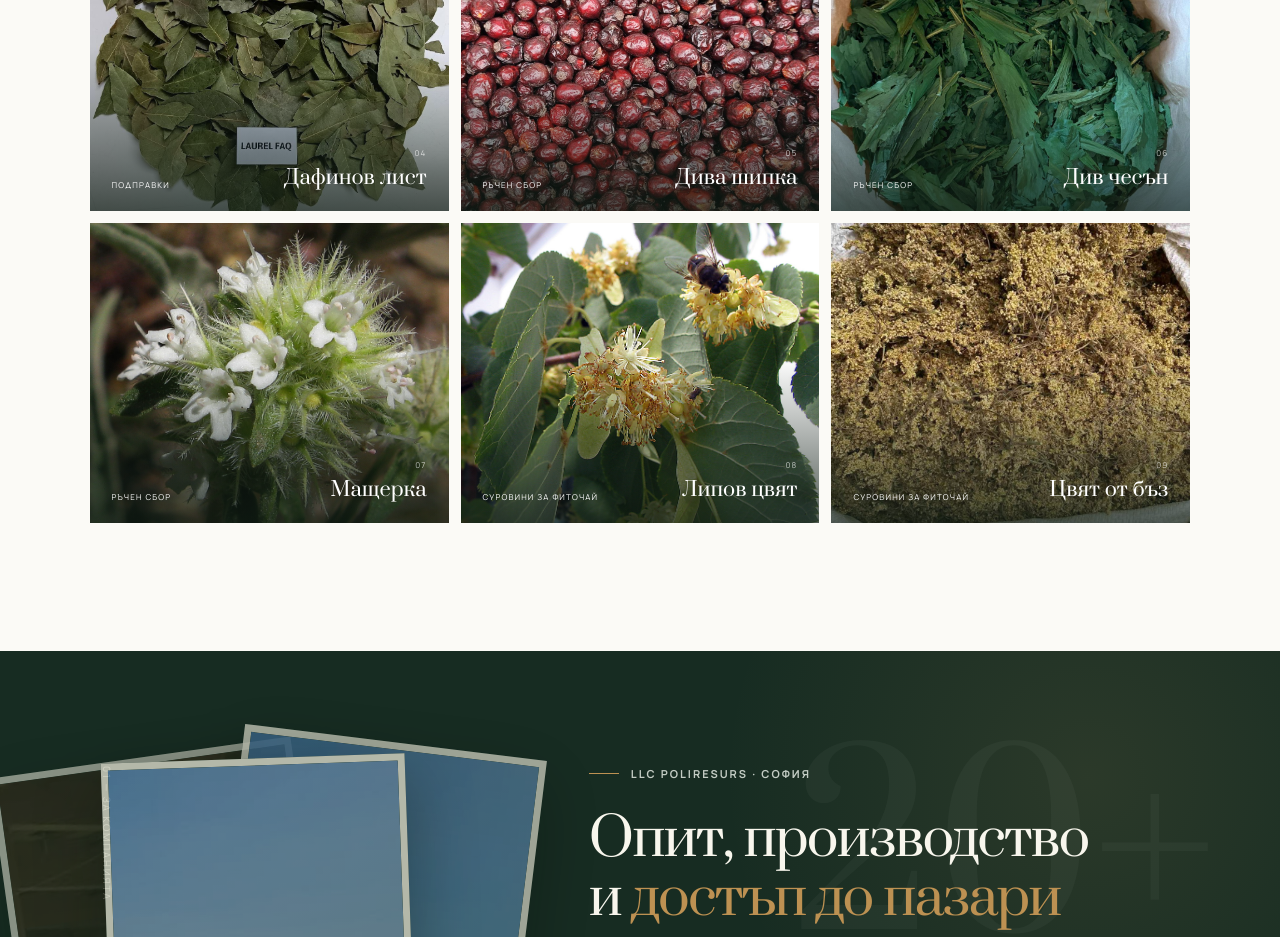
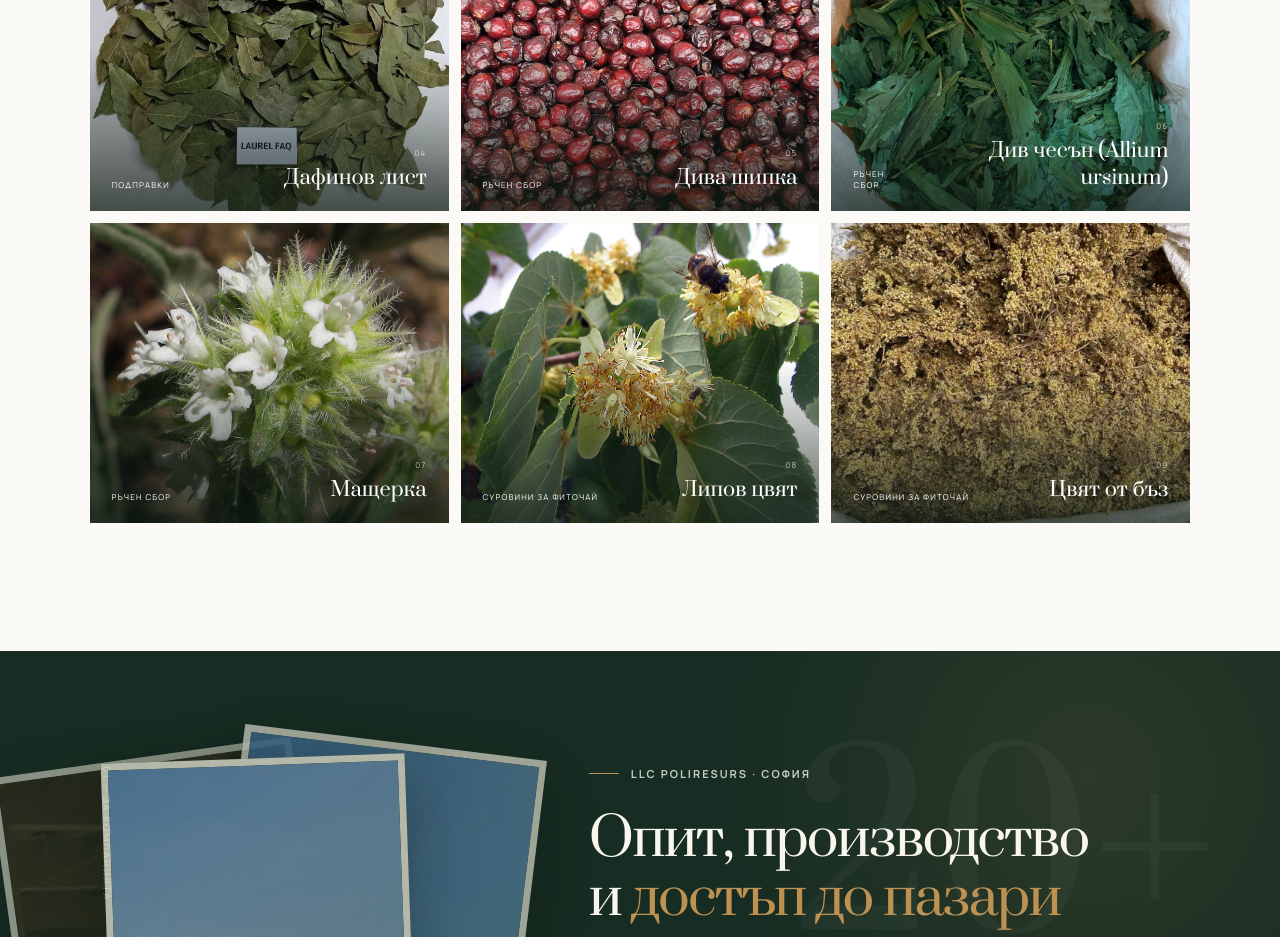
Before and after one commit to Serginho915/poliresurs, a React (Vite) app: page / in a window 1280 px wide. Shown: the part 3460-4397 px from the top of the page. Built offline with nearby package versions, Linux system fonts and the light colour scheme; no server answers.

Commit message:
Add botanical name for wild garlic

```diff
--- a/index.html
+++ b/index.html
@@ -100,7 +100,7 @@
           "Golden flaxseed",
           "White beans",
           "Wild rosehip",
-          "Wild garlic",
+          "Wild garlic (Allium ursinum)",
           "Thyme",
           "Bay leaves",
           "Linden blossom",
--- a/src/App.jsx
+++ b/src/App.jsx
@@ -45,7 +45,7 @@ export default function App() {
           ['Златист лен', 'Маслодайни семена', asset('golden-flax.jpg')],
           ['Дафинов лист', 'Подправки', asset('bay-leaf.jpeg')],
           ['Дива шипка', 'Ръчен сбор', asset('rosehip.jpeg')],
-          ['Див чесън', 'Ръчен сбор', asset('wildGarlic.jpg')],
+          ['Див чесън (Allium ursinum)', 'Ръчен сбор', asset('wildGarlic.jpg')],
           ['Мащерка', 'Ръчен сбор', asset('thyme.jpg')],
           ['Липов цвят', 'Суровини за фиточай', asset('linden-blossom.jpg')],
           ['Цвят от бъз', 'Суровини за фиточай', asset('buzina.jpeg')],
@@ -56,7 +56,7 @@ export default function App() {
           ['Golden flaxseed', 'Oilseeds', asset('golden-flax.jpg')],
           ['Bay leaves', 'Spices', asset('bay-leaf.jpeg')],
           ['Wild rosehip', 'Hand-picked', asset('rosehip.jpeg')],
-          ['Wild garlic', 'Hand-picked', asset('wildGarlic.jpg')],
+          ['Wild garlic (Allium ursinum)', 'Hand-picked', asset('wildGarlic.jpg')],
           ['Thyme', 'Hand-picked', asset('thyme.jpg')],
           ['Linden blossom', 'Herbal tea ingredients', asset('linden-blossom.jpg')],
           ['Elderflower', 'Herbal tea ingredients', asset('buzina.jpeg')],
```
